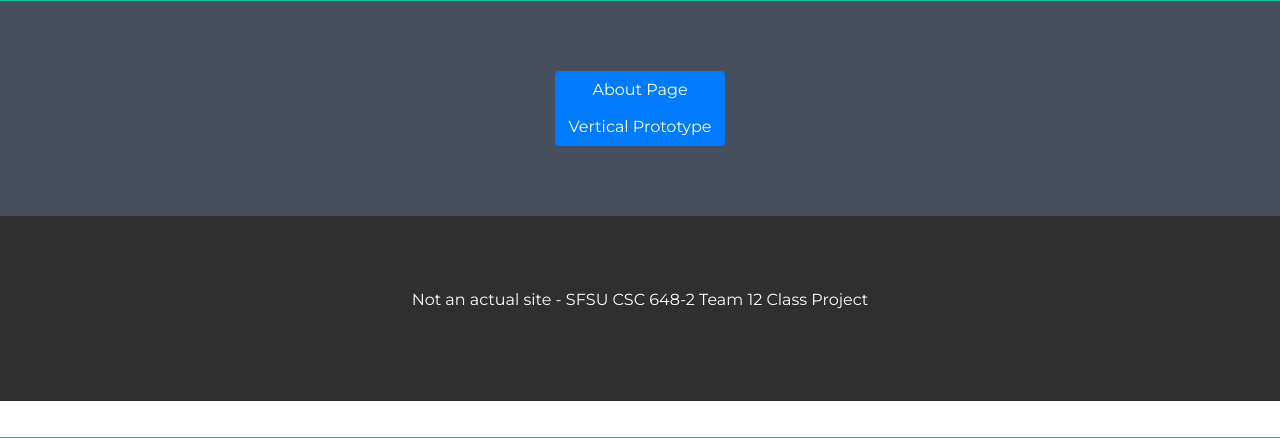
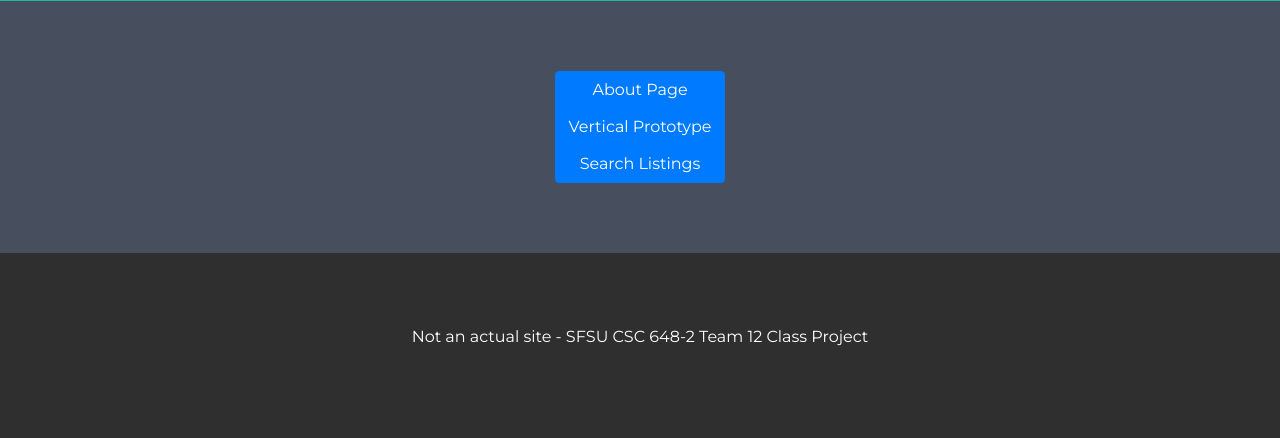
Before and after one commit to leevivian/Marketplace, a CodeIgniter app: page /database/ in a window 1280 px wide. Shown: the part 363-801 px from the top of the page. Run offline with CodeIgniter, Linux system fonts and the light colour scheme; some libraries are stand-ins or nearby versions.

Commit message:
Merge branches 'master' and 'mserna' of https://github.com/aculanay/csc648team12 into mserna
# Conflicts:
#	application/views/pages/about_mserna.php

```diff
--- a/application/views/welcome_message.php
+++ b/application/views/welcome_message.php
@@ -8,5 +8,6 @@
     <div class="btn-group-vertical">
         <a href="index.php/about" class="btn btn-primary">About Page</a>
         <a href="index.php/search" class="btn btn-primary">Vertical Prototype</a>
+        <a href="index.php/listings" class="btn btn-primary">Search Listings</a>
     </div>
 </div>
```
